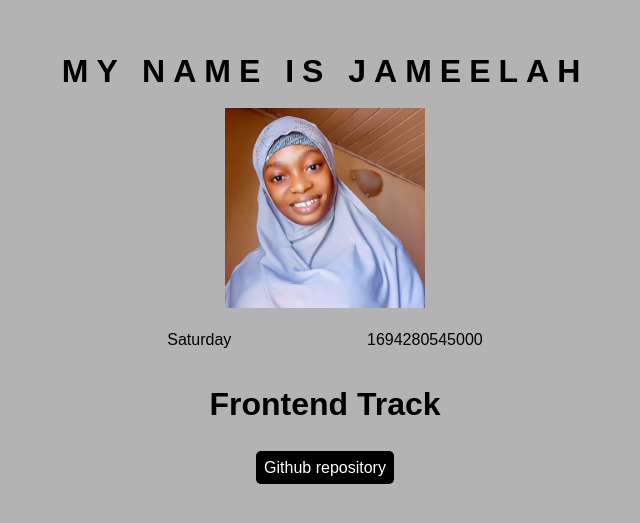
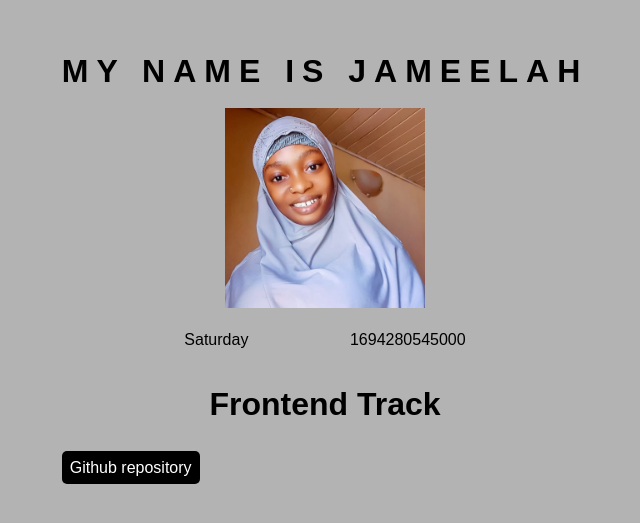
Before and after one commit to Jemmygem/HNG-Stage1, a plain HTML site: page index.html in a window 1280 px wide. Shown: the part 141-664 px from the top of the page, without its empty margins (315-955 px from the left). Drawn offline with Linux system fonts and the light colour scheme.

Commit message:
Update style.css

```diff
--- a/style.css
+++ b/style.css
@@ -54,7 +54,7 @@ a {
   padding: 0.5rem;
   cursor: pointer;
   text-align: center;
-  margin: 250px;
+    align-items: center;
   justify-content: center;
 }
 a:hover {
```
